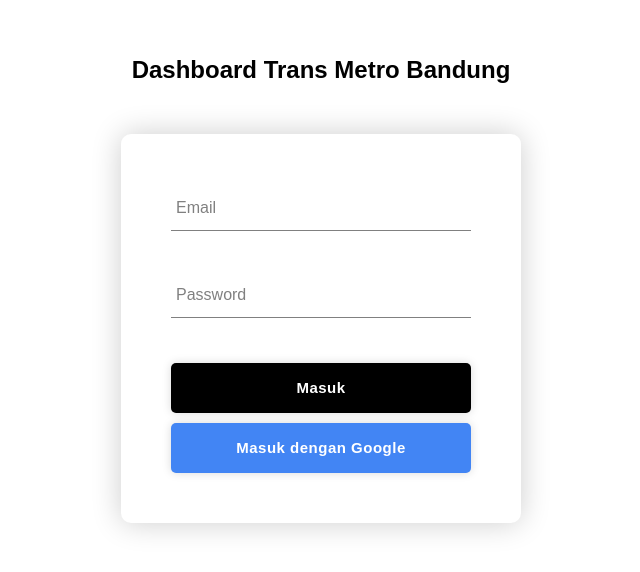
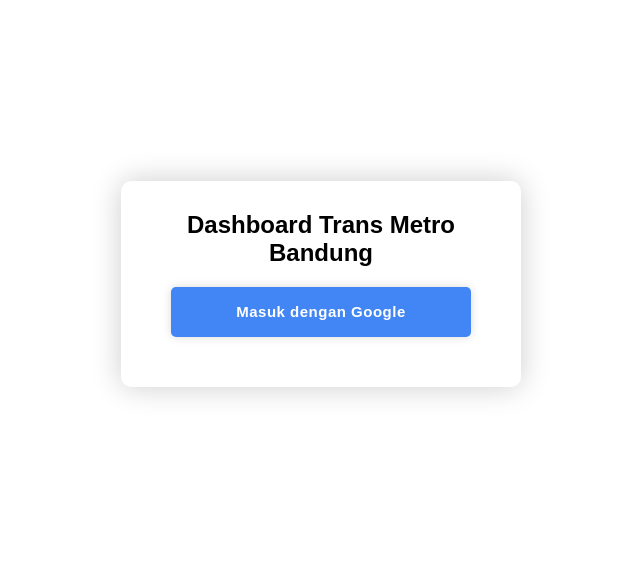
Before and after one commit to Adiyasa26/Tugas-akhir-Trans-Mtro-Bandung-Dashboard, a React (Create React App) app: page / in a window 1280 px wide. Shown: the part 116-688 px from the top of the page, without its empty margins (319-959 px from the left). Built offline with nearby package versions, Linux system fonts and the light colour scheme; no server answers.

Commit message:
Change sign in with google instead of sign in form in authentication

```diff
--- a/src/routes/Authentication/index.jsx
+++ b/src/routes/Authentication/index.jsx
@@ -1,13 +1,13 @@
 import React from 'react';
 
-import SignInForm from '../../components/Sign-in-form';
+import SignInWithGoogleContainer from '../../components/signInWithGoogle';
 
 import './style.scss';
 
 const Authentication = () => {
   return (
     <div className="authentication-container">
-      <SignInForm />
+      <SignInWithGoogleContainer />
     </div>
   );
 };
```
